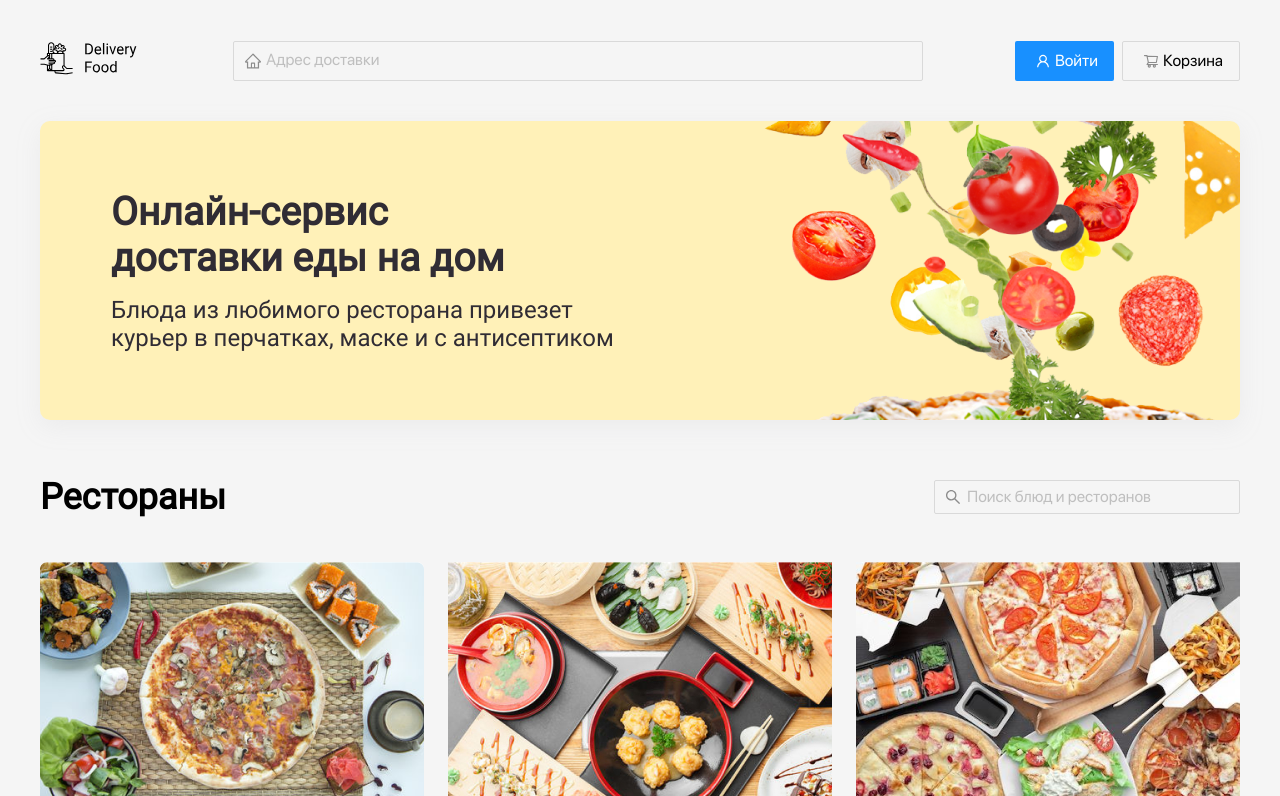
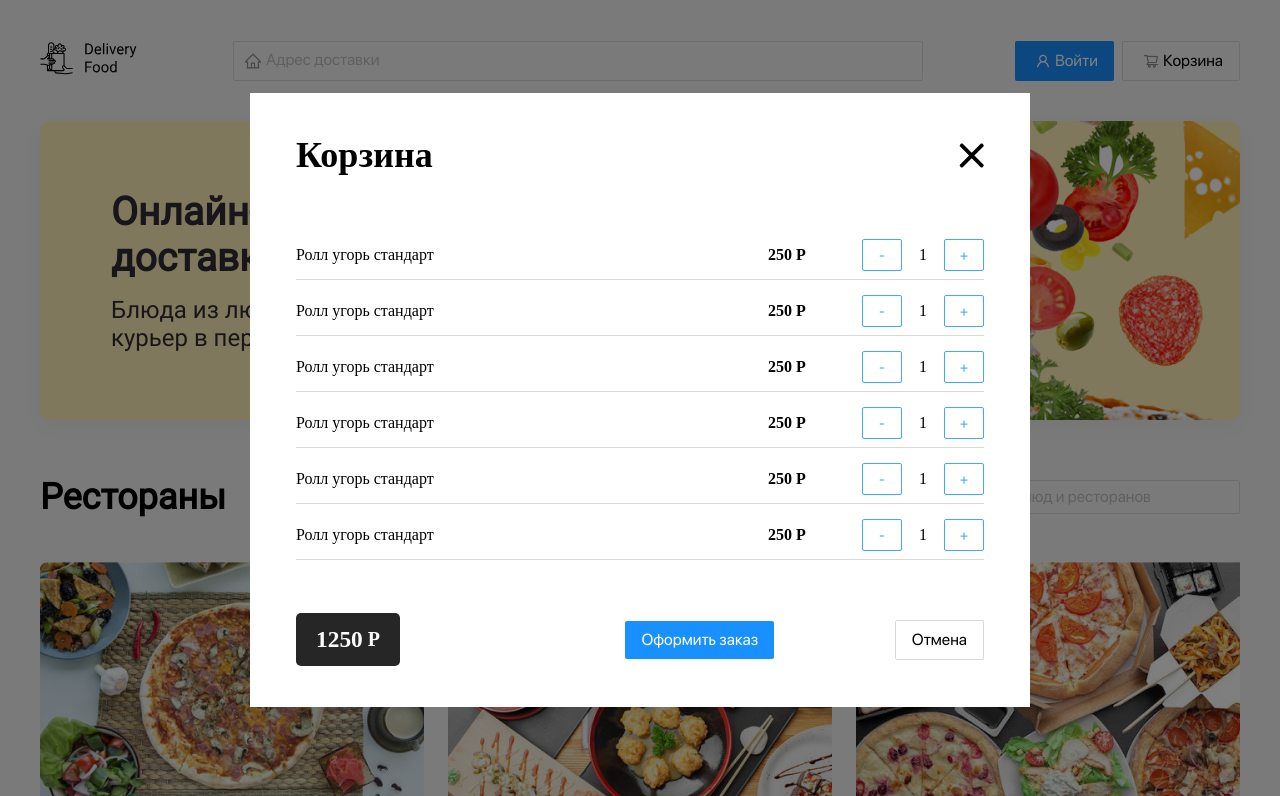
Before and after one commit to galinka78/Project-1, a plain HTML site: page index.html in a window 1280 px wide. Both pictures are taken after a click on the button "Корзина". Shown: the top 796 px of the page. Drawn offline with Linux system fonts and the light colour scheme.

Commit message:
Add files via upload
Урок 15 сделано открытие и закрытие модального окна

```diff
--- a/index.html
+++ b/index.html
@@ -6,6 +6,7 @@
     <meta name="viewport" content="width=device-width, initial-scale=1.0">
     <title>Delivery Food</title>
     <link rel="stylesheet" href="css/style.css">
+    <script src="./js/main.js" defer></script>
 </head>
 <body>
 <header class="header">
@@ -19,7 +20,7 @@
                 <img src="img/user.svg" alt="Пользователь" class="logo-user">
                 <span class="text-button">Войти</span>
             </button>
-            <button class="button button--secondary">
+            <button class="button button--secondary" id="cart">
                 <img src="img/shopping-cart.svg" alt="Корзина" class="logo-cart">
                 <span class="text-button">Корзина</span>
             </button>
@@ -146,5 +147,148 @@
     </div>
     </div>
 </footer>
+<div class="modal modal--close">
+    <div class="modal-window">
+        <div class="modal-header">
+            <h2 class="modal-title">Корзина</h2>
+            <button class="btn-close"></button>
+        </div>
+        <!-- /.modal-header -->
+        <div class="modal-main">
+            <div class="row">
+                <p class="product-name">Ролл угорь стандарт</p>
+                <div class="row-right">
+                    <div class="price-product">
+                        <strong class="price">250</strong>
+                        <span class="rub">P</span>
+                    </div>
+                    <!--/price-product-->
+                    <div class="counter">
+                        <button class="btn-count">-</button>
+                        <span class="count">1</span>
+                        <button class="btn-count">+</button>
+                    </div>
+                    <!-- /.counter-->
+                 </div>
+                 <!--/.row-right-->
+
+            </div>
+            <!--/.row -->
+            <div class="row">
+                <p class="product-name">Ролл угорь стандарт</p>
+                <div class="row-right">
+                    <div class="price-product">
+                        <strong class="price">250</strong>
+                        <span class="rub">P</span>
+                    </div>
+                    <!--/price-product-->
+                    <div class="counter">
+                        <button class="btn-count">-</button>
+                        <span class="count">1</span>
+                        <button class="btn-count">+</button>
+                    </div>
+                    <!-- /.counter-->
+                 </div>
+                 <!--/.row-right-->
+
+            </div>
+            <!--/.row -->
+            <div class="row">
+                <p class="product-name">Ролл угорь стандарт</p>
+                <div class="row-right">
+                    <div class="price-product">
+                        <strong class="price">250</strong>
+                        <span class="rub">P</span>
+                    </div>
+                    <!--/price-product-->
+                    <div class="counter">
+                        <button class="btn-count">-</button>
+                        <span class="count">1</span>
+                        <button class="btn-count">+</button>
+                    </div>
+                    <!-- /.counter-->
+                 </div>
+                 <!--/.row-right-->
+
+            </div>
+            <!--/.row -->
+            <div class="row">
+                <p class="product-name">Ролл угорь стандарт</p>
+                <div class="row-right">
+                    <div class="price-product">
+                        <strong class="price">250</strong>
+                        <span class="rub">P</span>
+                    </div>
+                    <!--/price-product-->
+                    <div class="counter">
+                        <button class="btn-count">-</button>
+                        <span class="count">1</span>
+                        <button class="btn-count">+</button>
+                    </div>
+                    <!-- /.counter-->
+                 </div>
+                 <!--/.row-right-->
+
+            </div>
+            <!--/.row -->
+            <div class="row">
+                <p class="product-name">Ролл угорь стандарт</p>
+                <div class="row-right">
+                    <div class="price-product">
+                        <strong class="price">250</strong>
+                        <span class="rub">P</span>
+                    </div>
+                    <!--/price-product-->
+                    <div class="counter">
+                        <button class="btn-count">-</button>
+                        <span class="count">1</span>
+                        <button class="btn-count">+</button>
+                    </div>
+                    <!-- /.counter-->
+                 </div>
+                 <!--/.row-right-->
+
+            </div>
+            <!--/.row -->
+            <div class="row">
+                <p class="product-name">Ролл угорь стандарт</p>
+                <div class="row-right">
+                    <div class="price-product">
+                        <strong class="price">250</strong>
+                        <span class="rub">P</span>
+                    </div>
+                    <!--/price-product-->
+                    <div class="counter">
+                        <button class="btn-count">-</button>
+                        <span class="count">1</span>
+                        <button class="btn-count">+</button>
+                    </div>
+                    <!-- /.counter-->
+                 </div>
+                 <!--/.row-right-->
+
+            </div>
+            <!--/.row -->
+        </div>
+        <!-- /.modal-main -->
+        <div class="modal-footer">
+            <div class="sum">
+                <h3 class="modal-sum">1250</h3>
+                <span class="rub-sum">P</span>
+            </div>
+            <!--/.sum -->
+            <div class="header-buttons">
+            </div>
+                <button class="button button--primary">
+                    <span class="text-button">Оформить заказ</span>
+                </button>
+                <button class="button button--secondary">
+                    <span class="text-button">Отмена</span>
+                </button>
+        </div>
+        <!-- /.modal-footer -->
+    </div>
+    <!-- /.modal-window -->
+</div>
 </body>
 </html>
--- /dev/null
+++ b/js/main.js
@@ -0,0 +1,10 @@
+const btnCart = document.getElementById('cart')
+const modal = document.querySelector('.modal')
+const btnClose = document.querySelector('.btn-close')
+
+const modalOpen = () => {
+   modal.classList.toggle('modal--close')
+}
+
+btnCart.addEventListener('click' , modalOpen);
+btnClose.addEventListener('click', modalOpen)
```
Also changed, not shown: content/restourant.html (+2 -0 lines).
